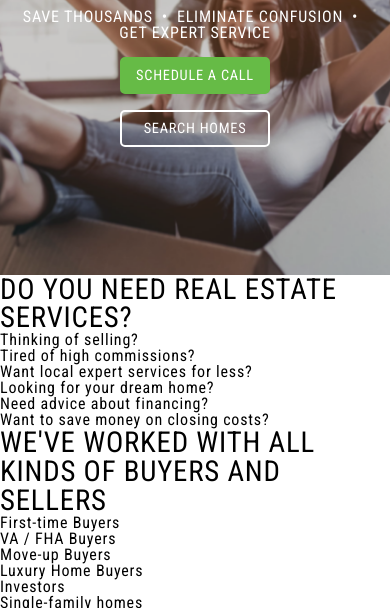
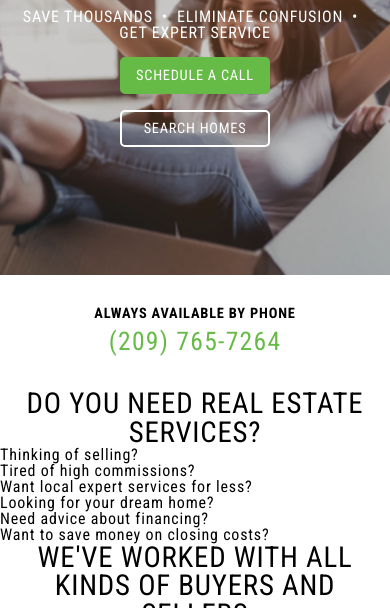
Before and after one commit to morgannewman/3percentbroker.com, a Gatsby site: page / in a window 390 px wide. Shown: the part 233-841 px from the top of the page. Built offline with nearby package versions, Linux system fonts and the light colour scheme; Gatsby itself is replaced by a stand-in of ours.

Commit message:
Adds Phone CTA

```diff
--- /dev/null
+++ b/src/components/common/CTA/Phone.js
@@ -0,0 +1,12 @@
+import React from 'react';
+
+export default class PhoneSection extends React.Component {
+  render() {
+    return (
+      <section className="phone-cta">
+        <h3 className="phone-cta-title">Always Available by Phone</h3>
+        <button className="phone-cta-button">(209) 765-7264</button>
+      </section>
+    );
+  }
+}
--- a/src/components/common/Nav.js
+++ b/src/components/common/Nav.js
@@ -22,7 +22,7 @@ export default class Nav extends React.Component {
             <span className="nav-link_search-text">Property Search</span>{' '}
             <SearchIcon className="nav-link_search-icon" />
           </button>
-          <button className="nav-link">209-765-7264</button>
+          <button className="nav-link">(209) 765-7264</button>
         </nav>
       </header>
     );
--- a/src/pages/index.js
+++ b/src/pages/index.js
@@ -14,6 +14,7 @@ import ThreeStepPlan from '../components/ThreeStepPlan';
 import About from '../components/About';
 import Closing from '../components/Closing';
 import Pricing from '../components/Pricing';
+import PhoneSection from '../components/common/CTA/Phone';
 
 const IndexPage = () => {
   return (
@@ -30,6 +31,7 @@ const IndexPage = () => {
       </Helmet>
       <main className="main">
         <Hero />
+        <PhoneSection />
         <Opener />
         <WhoWeWorkWith />
         <Testimonials />
--- a/src/styles/_typography.scss
+++ b/src/styles/_typography.scss
@@ -29,4 +29,5 @@ h5,
 h6 {
   font-size: 1.8rem;
   text-transform: uppercase;
+  text-align: center;
 }
--- a/src/styles/components/_CTA.scss
+++ b/src/styles/components/_CTA.scss
@@ -16,3 +16,21 @@ $color: $green;
     background-color: $color;
   }
 }
+
+.phone-cta {
+  margin: 32px 0;
+  text-align: center;
+
+  &-title {
+    font-size: 0.9rem;
+    font-weight: bold;
+    margin-bottom: 4px;
+  }
+
+  &-button {
+    background: none;
+    border: none;
+    font-size: 1.6rem;
+    color: $green;
+  }
+}
```
